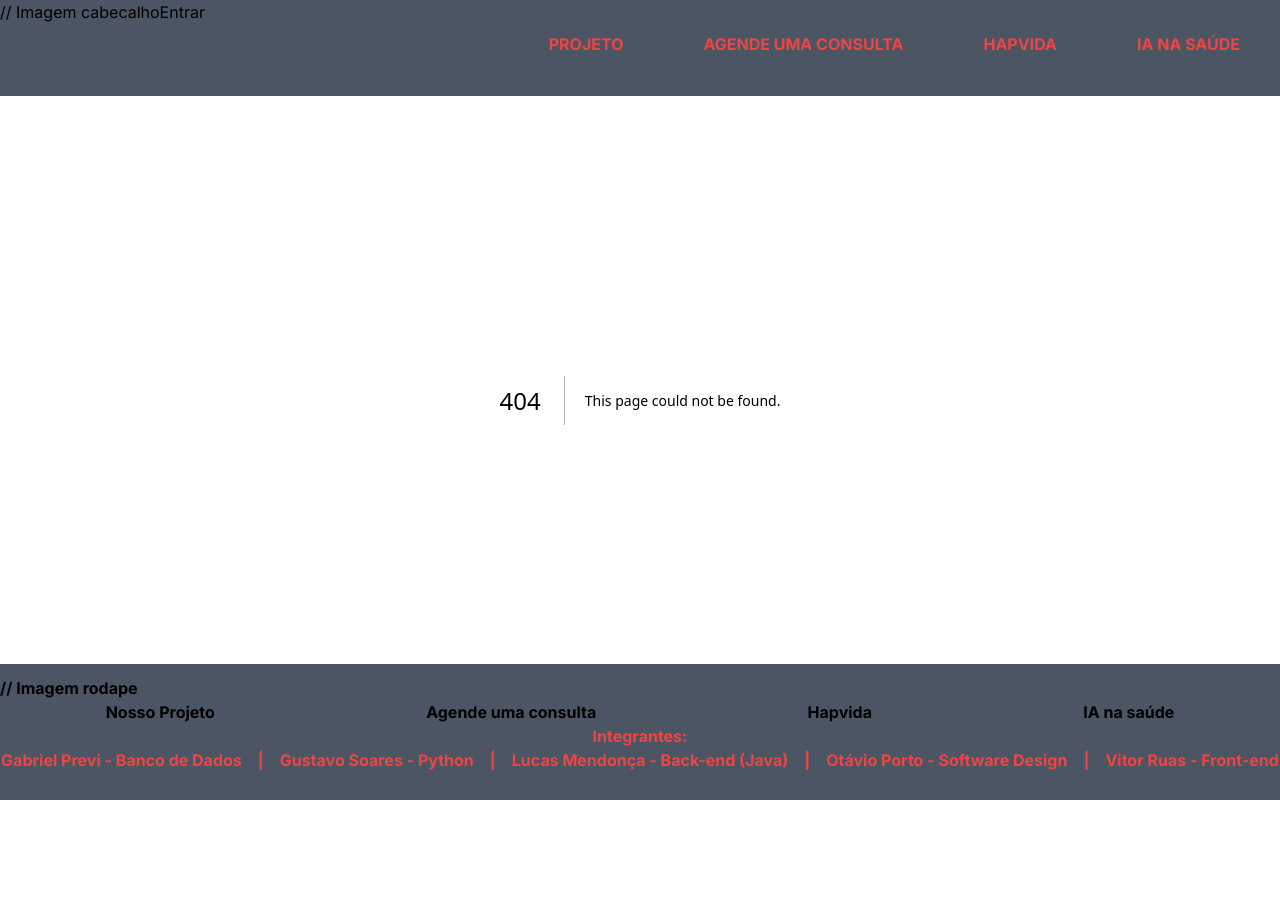
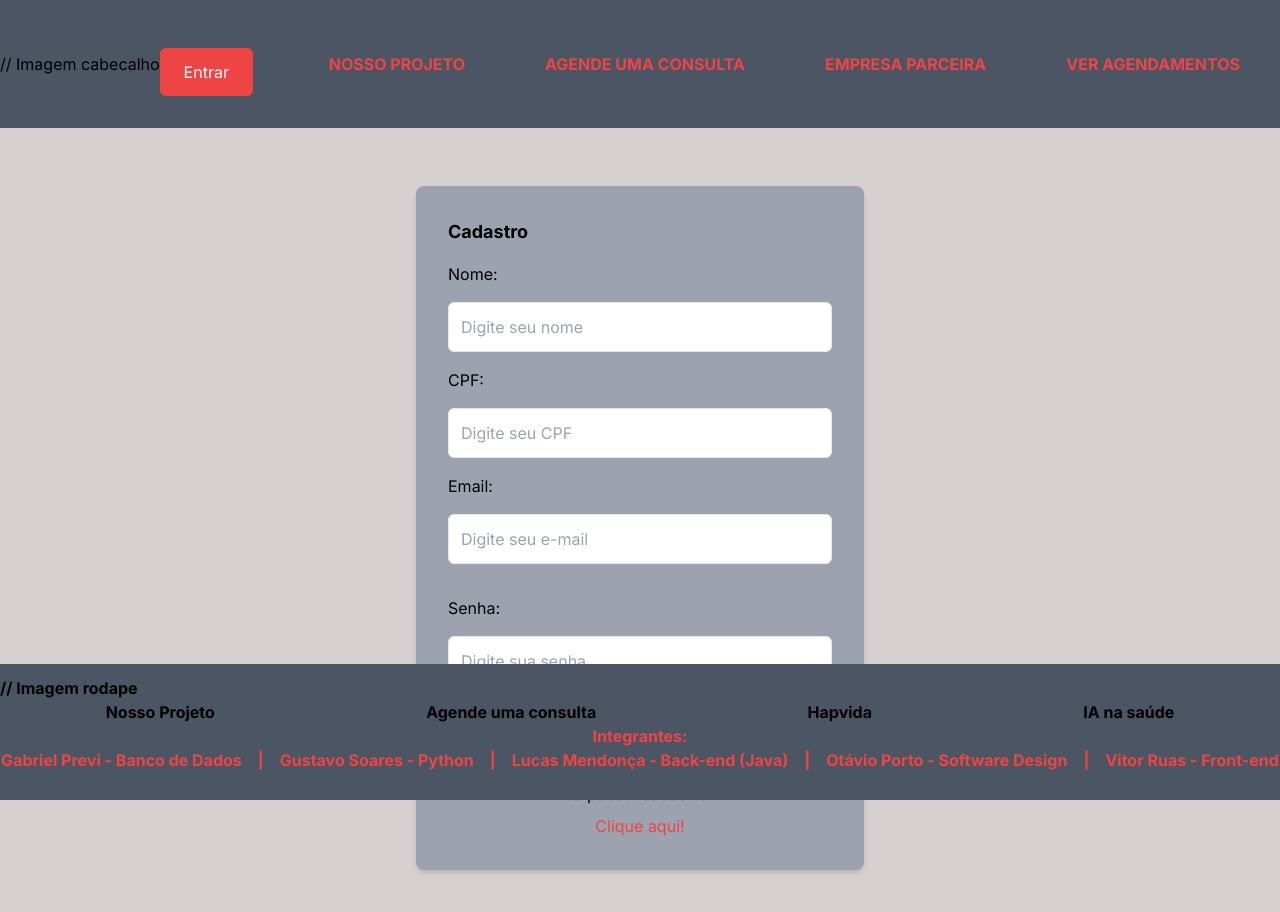
Before and after one commit to vruas/global-solution-rwd, a Next.js app: page /usuario/cadastro in a window 1280 px wide. Before the commit this address had no page. Shown: the top 912 px of the page. Built offline with nearby package versions, Linux system fonts and the light colour scheme.

Commit message:
corrigindo rotas

```diff
--- a/src/app/cadastro/login/page.jsx
+++ /dev/null
@@ -1,88 +0,0 @@
-"use client";
-import { useState } from "react";
-import Link from "next/link";
-
-export default function Login() {
-  const [email, setEmail] = useState("");
-  const [senha, setSenha] = useState("");
-
-  const handleLogin = async (e) => {
-    e.preventDefault();
-    const usuario = {
-      email,
-      senha,
-    };
-    const resposta = await fetch("http://localhost:8080/usuario", {
-      method: "POST",
-      headers: {
-        "Content-Type": "application/json",
-      },
-      body: JSON.stringify(usuario),
-    });
-
-    if (resposta.ok) {
-      const dados = await resposta.json();
-      sessionStorage.setItem("token", dados.token);
-    } else {
-      console.error(
-        "Erro ao fazer login:",
-        resposta.status,
-        resposta.statusText
-      );
-    }
-  };
-
-  return (
-    <section className="flex justify-center items-center h-screen">
-      <div className="max-w-md p-8 bg-gray-400 rounded-lg shadow-md">
-        <form onSubmit={handleLogin} className="flex flex-col">
-          <fieldset className="m-0 p-0 border-none">
-            <legend className="text-lg font-bold mb-4">Login</legend>
-
-            <div className="mb-6">
-              <label className="mb-2" htmlFor="idEmail">
-                Email:
-              </label>
-              <input
-                className="p-3 mb-4 border rounded-md w-full"
-                type="email"
-                name="email"
-                id="idEmail"
-                placeholder="Digite seu e-mail"
-                required
-                onChange={(e) => setEmail(e.target.value)}
-              />
-            </div>
-            <div>
-              <label className="mb-2" htmlFor="idSenha">
-                Senha:
-              </label>
-              <input
-                className="p-3 mb-4 border rounded-md w-full"
-                type="password"
-                name="senha"
-                id="idSenha"
-                placeholder="Digite sua senha"
-                required
-                onChange={(e) => setSenha(e.target.value)}
-              />
-            </div>
-            <div className="flex flex-col items-center">
-              <button className="bg-red-500 text-white py-3 px-6 rounded-md mt-6 mb-2 hover:bg-red-600 transition duration-500 ease-out">
-                Entrar
-              </button>
-              <div className="flex flex-col items-center">
-                <p className="mb-2">Ainda não possui cadastro?</p>
-                <Link href="/cadastro">
-                  <span className="text-red-500 hover:underline">
-                    Clique aqui!
-                  </span>
-                </Link>
-              </div>
-            </div>
-          </fieldset>
-        </form>
-      </div>
-    </section>
-  );
-}
--- a/src/app/cadastro/page.jsx
+++ b/src/app/usuario/cadastro/page.jsx
@@ -16,7 +16,7 @@ export default function Cadastro() {
         email,
         senha,
       };
-      const resposta = await fetch("http://localhost:8080/usuario", {
+      const resposta = await fetch("", {
         method: "POST",
         headers: {
           'Content-Type': 'application/json'
@@ -34,8 +34,8 @@ export default function Cadastro() {
 
   return (
     <section className="flex justify-center items-center h-screen">
-      <div className=" max-w-md mx-auto p-8 bg-gray-400 rounded-lg shadow-md">
-        <form onSubmit={handleCadastro} className="flex flex-col">
+      <div className="mx-auto p-8 bg-gray-400 rounded-lg shadow-md">
+        <form onSubmit={handleCadastro} className="w-96 flex flex-col">
           <fieldset className="m-0 p-0 border-none">
             <legend className="text-lg font-bold mb-4">Cadastro</legend>
             <div>
--- /dev/null
+++ b/src/app/usuario/login/page.jsx
@@ -0,0 +1,84 @@
+"use client";
+import { useState } from "react";
+import Link from "next/link";
+
+
+export default function Login() {
+  const [email, setEmail] = useState("");
+  const [senha, setSenha] = useState("");
+
+  const handleLogin = async (e) => {
+    e.preventDefault();
+    const usuario = {
+      email,
+      senha,
+    };
+    const resposta = await fetch("", {
+      method: "POST",
+      headers: {
+        'Content-Type': 'application/json'
+      },
+      body: JSON.stringify(usuario),
+    });
+
+    if (resposta.ok) {
+      const dados = await resposta.json();
+      sessionStorage.setItem("token", dados.token);
+    } else {
+      console.error('Erro ao fazer login:', resposta.status, resposta.statusText);
+    }
+
+  }
+
+
+
+  return (
+    <section className="flex justify-center items-center h-screen">
+  <div className="max-w-md p-8 bg-gray-400 rounded-lg shadow-md">
+    <form onSubmit={handleLogin} className="w-96 flex flex-col">
+      <fieldset className="m-0 p-0 border-none">
+        <legend className="text-lg font-bold mb-4">Login</legend>
+
+        <div className="mb-6">
+          <label className="mb-2" htmlFor="idEmail">Email:</label>
+          <input
+            className="p-3 my-4 border rounded-md w-full"
+            type="email"
+            name="email"
+            id="idEmail"
+            placeholder="Digite seu e-mail"
+            required
+            onChange={(e) => setEmail(e.target.value)}
+          />
+        </div>
+        <div>
+          <label className="mb-2" htmlFor="idSenha">Senha:</label>
+          <input
+            className="p-3 my-4 border rounded-md w-full"
+            type="password"
+            name="senha"
+            id="idSenha"
+            placeholder="Digite sua senha"
+            required
+            onChange={(e) => setSenha(e.target.value)}
+          />
+        </div>
+        <div className="flex flex-col items-center">
+          <button className="bg-red-500 text-white py-3 px-6 rounded-md mt-6 mb-2 hover:bg-red-600 transition duration-500 ease-out">
+            Entrar
+          </button>
+          <div className="flex flex-col items-center">
+            <p className="mb-2">Ainda não possui cadastro?</p>
+            <Link href="/usuario/cadastro">
+              <span className="text-red-500 hover:underline">Clique aqui!</span>
+            </Link>
+          </div>
+        </div>
+      </fieldset>
+    </form>
+  </div>
+</section>
+
+
+  );
+}
--- a/src/components/Cabecalho/Cabecalho.jsx
+++ b/src/components/Cabecalho/Cabecalho.jsx
@@ -1,32 +1,29 @@
 import React from "react";
 import Link from "next/link";
 
-export default function Cabecalho() {
+export default function Cabecalho () {
     return (
-    <header className="bg-gray-600 fixed w-full  items-center h-24">
+        <header className="bg-gray-600 flex justify-between items-center h-32">
             <div className="flex items-center">
-        <div>// Imagem cabecalho</div>
                 <div>
-          <Link href="/cadastro/login">
-            <button>Entrar</button>
-          </Link>
-        </div>
+                     // Imagem cabecalho
                 </div>
 
-      <nav className="flex flex-row justify-end">
-        <Link className="link-cabecalho" href="/">
-          Projeto
+                <Link href="/usuario/login">
+                <button className="bg-red-500 text-white py-3 px-6 rounded-md mt-6 mb-2 hover:bg-red-600 transition duration-500 ease-out">
+                    Entrar
+                    </button>
                 </Link>
-        <Link className="link-cabecalho" href="/consulta">
-          Agende uma Consulta
-        </Link>
-        <Link className="link-cabecalho" href="/parceiros">
-          Hapvida
-        </Link>
-        <Link className="link-cabecalho" href="/ia-saude">
-          IA na Saúde
-        </Link>
+
+            </div>
+
+            <nav className="flex flex-row justify-around">
+                <Link className="link-cabecalho" href="/">Nosso Projeto</Link>
+                <Link className="link-cabecalho" href="/consulta/agendamento">Agende uma Consulta</Link>
+                <Link className="link-cabecalho" href="/parceiros">Empresa Parceira</Link>
+                <Link className="link-cabecalho" href="/consulta/resultado">Ver Agendamentos</Link>
             </nav>
+
         </header>
-  );
+    )
 }
```
Lines whose indentation alone changed are shown as unchanged.
